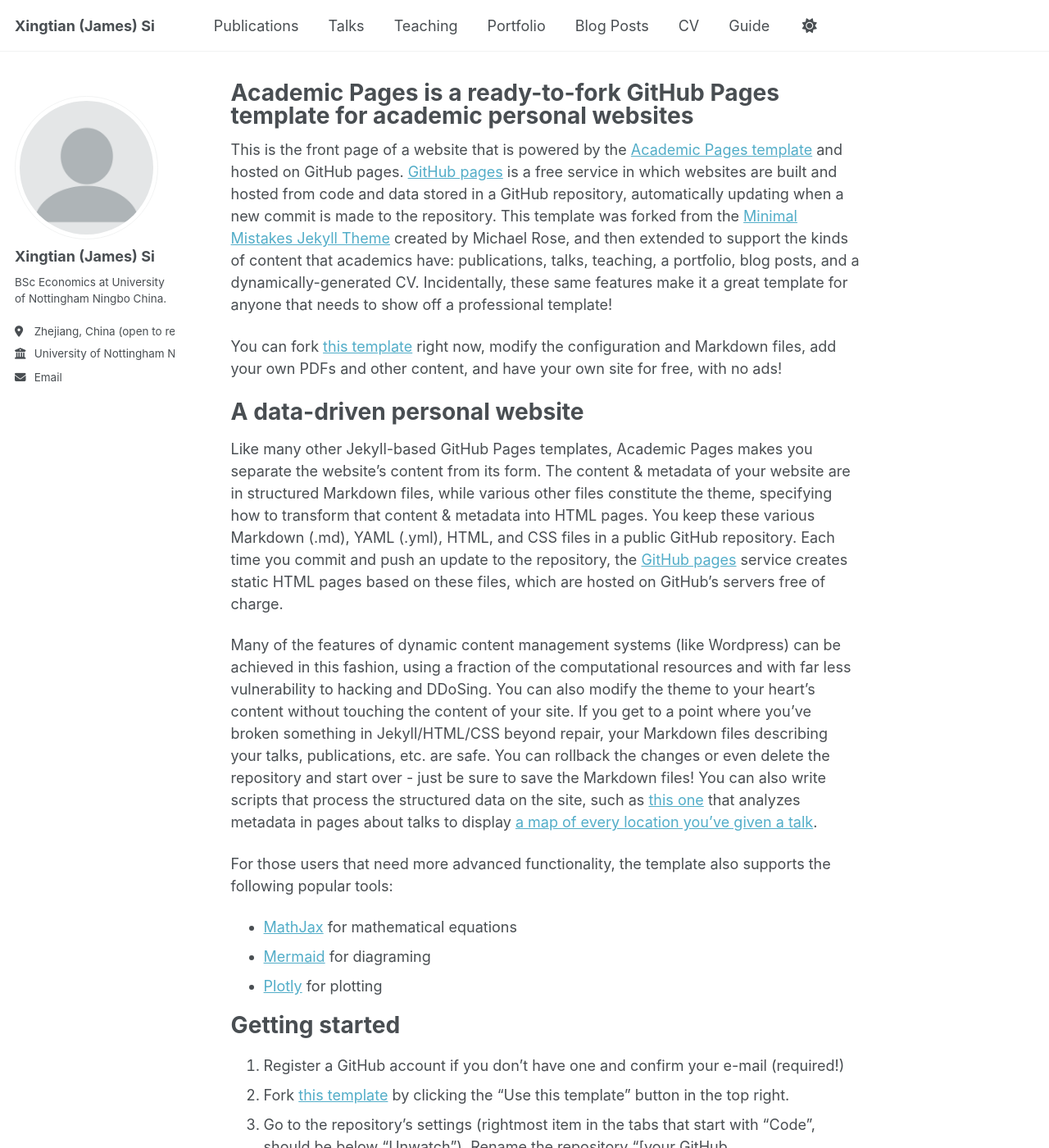
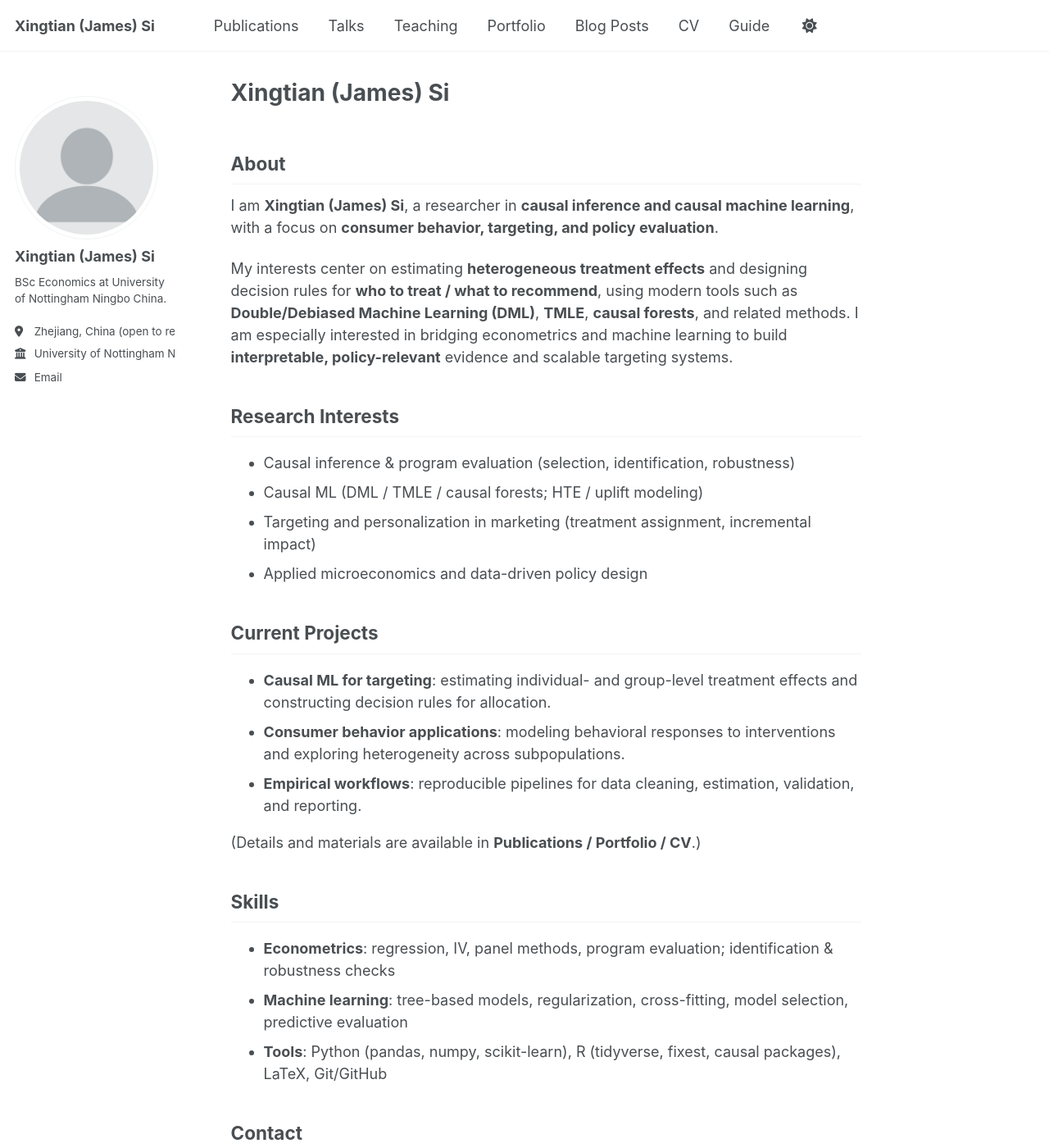
Before and after one commit to sixingtian/sixingtian.github.io, a Jekyll site: the page built from _pages/about.md, in a window 1280 px wide and 1400 px high. Shown: the whole window at 82% size. Built offline with Jekyll 4.4.1, drawn with Linux system fonts in a browser that asks for light colours; a script bundle is joined from its source files by our own code; library files that are not in the unit come from our copies; some of the changed text lies outside the part shown.

Commit message:
Revise about page with personal details and research focus
Updated the title and author information, and revised the content to reflect personal research interests and projects.

```diff
--- a/_pages/about.md
+++ b/_pages/about.md
@@ -1,56 +1,40 @@
 ---
 permalink: /
-title: "Academic Pages is a ready-to-fork GitHub Pages template for academic personal websites"
+title: "Xingtian (James) Si"
 author_profile: true
 redirect_from:
   - /about/
   - /about.html
 ---
 
-This is the front page of a website that is powered by the [Academic Pages template](https://github.com/academicpages/academicpages.github.io) and hosted on GitHub pages. [GitHub pages](https://pages.github.com) is a free service in which websites are built and hosted from code and data stored in a GitHub repository, automatically updating when a new commit is made to the repository. This template was forked from the [Minimal Mistakes Jekyll Theme](https://mmistakes.github.io/minimal-mistakes/) created by Michael Rose, and then extended to support the kinds of content that academics have: publications, talks, teaching, a portfolio, blog posts, and a dynamically-generated CV. Incidentally, these same features make it a great template for anyone that needs to show off a professional template!
+## About
 
- You can fork [this template](https://github.com/academicpages/academicpages.github.io) right now, modify the configuration and Markdown files, add your own PDFs and other content, and have your own site for free, with no ads!
+I am **Xingtian (James) Si**, a researcher in **causal inference and causal machine learning**, with a focus on **consumer behavior, targeting, and policy evaluation**.
 
-A data-driven personal website
-======
-Like many other Jekyll-based GitHub Pages templates, Academic Pages makes you separate the website's content from its form. The content & metadata of your website are in structured Markdown files, while various other files constitute the theme, specifying how to transform that content & metadata into HTML pages. You keep these various Markdown (.md), YAML (.yml), HTML, and CSS files in a public GitHub repository. Each time you commit and push an update to the repository, the [GitHub pages](https://pages.github.com/) service creates static HTML pages based on these files, which are hosted on GitHub's servers free of charge.
+My interests center on estimating **heterogeneous treatment effects** and designing decision rules for **who to treat / what to recommend**, using modern tools such as **Double/Debiased Machine Learning (DML)**, **TMLE**, **causal forests**, and related methods. I am especially interested in bridging econometrics and machine learning to build **interpretable, policy-relevant** evidence and scalable targeting systems.
 
-Many of the features of dynamic content management systems (like Wordpress) can be achieved in this fashion, using a fraction of the computational resources and with far less vulnerability to hacking and DDoSing. You can also modify the theme to your heart's content without touching the content of your site. If you get to a point where you've broken something in Jekyll/HTML/CSS beyond repair, your Markdown files describing your talks, publications, etc. are safe. You can rollback the changes or even delete the repository and start over - just be sure to save the Markdown files! You can also write scripts that process the structured data on the site, such as [this one](https://github.com/academicpages/academicpages.github.io/blob/master/talkmap.ipynb) that analyzes metadata in pages about talks to display [a map of every location you've given a talk](https://academicpages.github.io/talkmap.html).
+## Research Interests
 
-For those users that need more advanced functionality, the template also supports the following popular tools:
-- [MathJax](https://www.mathjax.org/) for mathematical equations
-- [Mermaid](https://mermaid.js.org/) for diagraming
-- [Plotly](https://plotly.com/javascript/) for plotting
+- Causal inference & program evaluation (selection, identification, robustness)
+- Causal ML (DML / TMLE / causal forests; HTE / uplift modeling)
+- Targeting and personalization in marketing (treatment assignment, incremental impact)
+- Applied microeconomics and data-driven policy design
 
-Getting started
-======
-1. Register a GitHub account if you don't have one and confirm your e-mail (required!)
-1. Fork [this template](https://github.com/academicpages/academicpages.github.io) by clicking the "Use this template" button in the top right.
-1. Go to the repository's settings (rightmost item in the tabs that start with "Code", should be below "Unwatch"). Rename the repository "[your GitHub username].github.io", which will also be your website's URL.
-1. Set site-wide configuration and create content & metadata (see below -- also see [this set of diffs](https://archive.is/3TPas) showing what files were changed to set up [an example site](https://getorg-testacct.github.io) for a user with the username "getorg-testacct")
-1. Upload any files (like PDFs, .zip files, etc.) to the files/ directory. They will appear at https://[your GitHub username].github.io/files/example.pdf.
-1. Check status by going to the repository settings, in the "GitHub pages" section
+## Current Projects
 
-Site-wide configuration
-------
-The main configuration file for the site is in the base directory in [_config.yml](https://github.com/academicpages/academicpages.github.io/blob/master/_config.yml), which defines the content in the sidebars and other site-wide features. You will need to replace the default variables with ones about yourself and your site's github repository. The configuration file for the top menu is in [_data/navigation.yml](https://github.com/academicpages/academicpages.github.io/blob/master/_data/navigation.yml). For example, if you don't have a portfolio or blog posts, you can remove those items from that navigation.yml file to remove them from the header.
+- **Causal ML for targeting**: estimating individual- and group-level treatment effects and constructing decision rules for allocation.
+- **Consumer behavior applications**: modeling behavioral responses to interventions and exploring heterogeneity across subpopulations.
+- **Empirical workflows**: reproducible pipelines for data cleaning, estimation, validation, and reporting.
 
-Create content & metadata
-------
-For site content, there is one Markdown file for each type of content, which are stored in directories like _publications, _talks, _posts, _teaching, or _pages. For example, each talk is a Markdown file in the [_talks directory](https://github.com/academicpages/academicpages.github.io/tree/master/_talks). At the top of each Markdown file is structured data in YAML about the talk, which the theme will parse to do lots of cool stuff. The same structured data about a talk is used to generate the list of talks on the [Talks page](https://academicpages.github.io/talks), each [individual page](https://academicpages.github.io/talks/2012-03-01-talk-1) for specific talks, the talks section for the [CV page](https://academicpages.github.io/cv), and the [map of places you've given a talk](https://academicpages.github.io/talkmap.html) (if you run this [python file](https://github.com/academicpages/academicpages.github.io/blob/master/talkmap.py) or [Jupyter notebook](https://github.com/academicpages/academicpages.github.io/blob/master/talkmap.ipynb), which creates the HTML for the map based on the contents of the _talks directory).
+(Details and materials are available in **Publications / Portfolio / CV**.)
 
-**Markdown generator**
+## Skills
 
-The repository includes [a set of Jupyter notebooks](https://github.com/academicpages/academicpages.github.io/tree/master/markdown_generator
-) that converts a CSV containing structured data about talks or presentations into individual Markdown files that will be properly formatted for the Academic Pages template. The sample CSVs in that directory are the ones I used to create my own personal website at stuartgeiger.com. My usual workflow is that I keep a spreadsheet of my publications and talks, then run the code in these notebooks to generate the Markdown files, then commit and push them to the GitHub repository.
+- **Econometrics**: regression, IV, panel methods, program evaluation; identification & robustness checks
+- **Machine learning**: tree-based models, regularization, cross-fitting, model selection, predictive evaluation
+- **Tools**: Python (pandas, numpy, scikit-learn), R (tidyverse, fixest, causal packages), LaTeX, Git/GitHub
 
-How to edit your site's GitHub repository
-------
-Many people use a git client to create files on their local computer and then push them to GitHub's servers. If you are not familiar with git, you can directly edit these configuration and Markdown files directly in the github.com interface. Navigate to a file (like [this one](https://github.com/academicpages/academicpages.github.io/blob/master/_talks/2012-03-01-talk-1.md) and click the pencil icon in the top right of the content preview (to the right of the "Raw | Blame | History" buttons). You can delete a file by clicking the trashcan icon to the right of the pencil icon. You can also create new files or upload files by navigating to a directory and clicking the "Create new file" or "Upload files" buttons.
+## Contact
 
-Example: editing a Markdown file for a talk
-![Editing a Markdown file for a talk](/images/editing-talk.png)
-
-For more info
-------
-More info about configuring Academic Pages can be found in [the guide](https://academicpages.github.io/markdown/), the [growing wiki](https://github.com/academicpages/academicpages.github.io/wiki), and you can always [ask a question on GitHub](https://github.com/academicpages/academicpages.github.io/discussions). The [guides for the Minimal Mistakes theme](https://mmistakes.github.io/minimal-mistakes/docs/configuration/) (which this theme was forked from) might also be helpful.
+If you are looking for an **RA / pre-doc collaborator** in causal inference + ML, feel free to reach out:
+**sixingtian@gmail.com**
```
